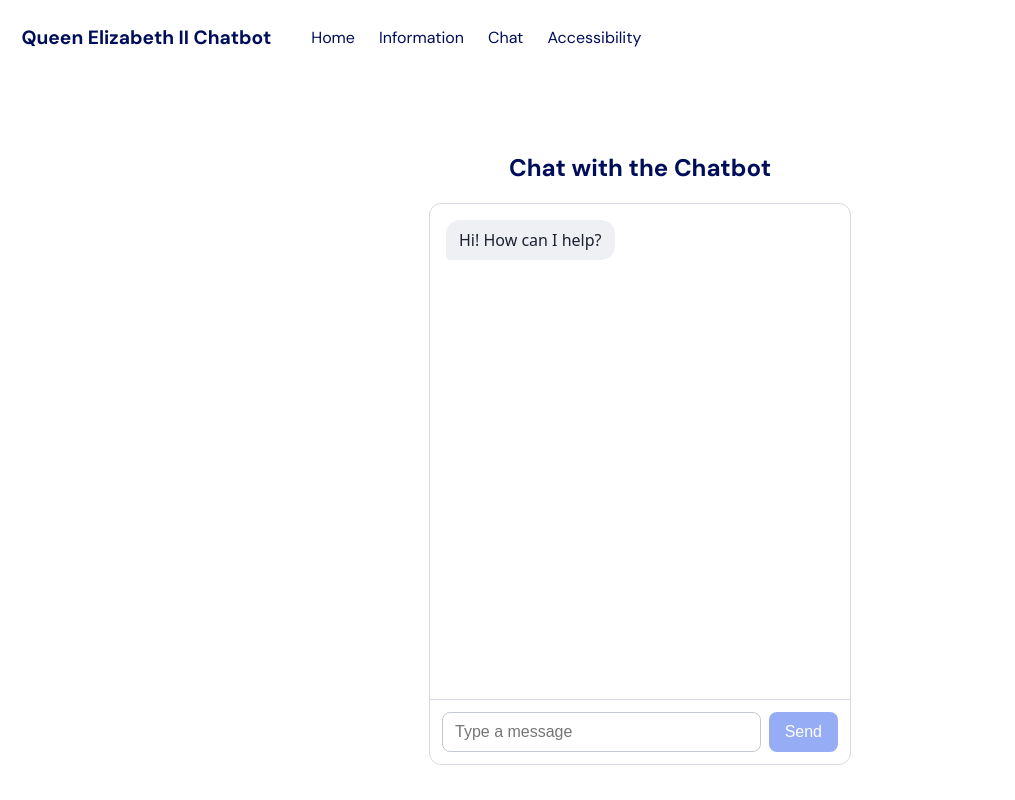
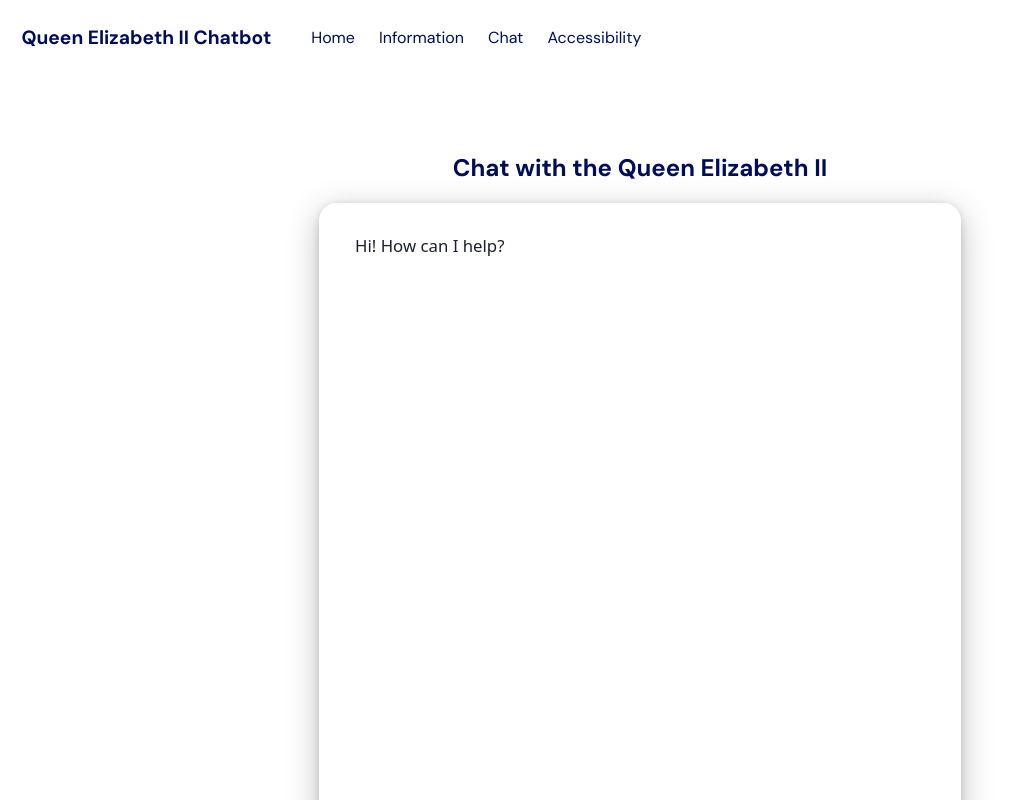
Before and after one commit to hezz-code/coursework-chatbot, a React (Vite) app: page /chat in a window 1280 px wide. Shown: the top 800 px of the page, without its empty margins (0-1015 px from the left). Built offline with nearby package versions, Linux system fonts and the light colour scheme.

Commit message:
Add drop shadow and adjusted the size of the chatbox

```diff
--- a/src/pages/chat.jsx
+++ b/src/pages/chat.jsx
@@ -1,10 +1,10 @@
-import ChatBox from "../components/ChatBox";
+import ChatBox from "../components/chatbox.jsx";
 import "./chatbot.css";
 
 function Chat() {
   return (
     <section style={{ display: "flex", flexDirection: "column", alignItems: "center", padding: "24px" }}>
-      <h2>Chat with the Chatbot</h2>
+      <h2>Chat with the Queen Elizabeth II</h2>
       <ChatBox />
     </section>
   );
--- a/src/pages/chatbot.css
+++ b/src/pages/chatbot.css
@@ -2,11 +2,16 @@
   display: flex;
   flex-direction: column;
   width: 100%;
-  max-width: 420px;
-  height: 560px;
-  border: 1px solid #d5d9e0;
-  border-radius: 12px;
-  background: #fff;
+  max-width: 640px;
+  height: min(760px, 85vh);
+  border: 1px solid rgba(255, 255, 255, 0.35);
+  border-radius: 18px;
+  background: rgba(255, 255, 255, 0.18);
+  -webkit-backdrop-filter: blur(16px) saturate(140%);
+  backdrop-filter: blur(16px) saturate(140%);
+  box-shadow:
+    0 8px 32px rgba(0, 0, 0, 0.25),
+    0 2px 8px rgba(0, 0, 0, 0.15);
   overflow: hidden;
   font-family: system-ui, sans-serif;
 }
@@ -14,37 +19,38 @@
 .chatbox-messages {
   flex: 1;
   overflow-y: auto;
-  padding: 16px;
+  padding: 20px;
   display: flex;
   flex-direction: column;
-  gap: 8px;
+  gap: 10px;
 }
 
 .bubble {
   max-width: 80%;
-  padding: 9px 13px;
-  border-radius: 14px;
-  line-height: 1.4;
+  padding: 10px 15px;
+  border-radius: 16px;
+  font-size: 1.05rem;
+  line-height: 1.45;
   white-space: pre-wrap;
   overflow-wrap: anywhere;
 }
 
 .bubble.user {
   align-self: flex-end;
-  background: #2f5bea;
+  background: rgba(47, 91, 234, 0.85);
   color: #fff;
   border-bottom-right-radius: 4px;
 }
 
 .bubble.assistant {
   align-self: flex-start;
-  background: #eef0f4;
+  background: rgba(255, 255, 255, 0.6);
   color: #1c2030;
   border-bottom-left-radius: 4px;
 }
 
 .bubble.error {
-  background: #fde8e8;
+  background: rgba(253, 232, 232, 0.85);
   color: #8a1c1c;
 }
 
@@ -54,17 +60,24 @@
 
 .chatbox-input {
   display: flex;
-  gap: 8px;
-  padding: 12px;
-  border-top: 1px solid #d5d9e0;
+  gap: 10px;
+  padding: 14px;
+  border-top: 1px solid rgba(255, 255, 255, 0.35);
+  background: rgba(255, 255, 255, 0.12);
 }
 
 .chatbox-input input {
   flex: 1;
-  padding: 10px 12px;
-  border: 1px solid #c3c8d2;
-  border-radius: 8px;
+  padding: 12px 14px;
+  border: 1px solid rgba(255, 255, 255, 0.5);
+  border-radius: 10px;
+  background: rgba(255, 255, 255, 0.55);
+  color: #1c2030;
   font-size: 1rem;
+}
+
+.chatbox-input input::placeholder {
+  color: rgba(28, 32, 48, 0.55);
 }
 
 .chatbox-input input:focus-visible,
@@ -74,10 +87,10 @@
 }
 
 .chatbox-input button {
-  padding: 0 16px;
+  padding: 0 20px;
   border: 0;
-  border-radius: 8px;
-  background: #2f5bea;
+  border-radius: 10px;
+  background: rgba(47, 91, 234, 0.9);
   color: #fff;
   font-size: 1rem;
   cursor: pointer;
```
Also changed, not shown: src/index.css (line endings or trailing spaces), 1 other file (tests, documents, lock files or other folders).
